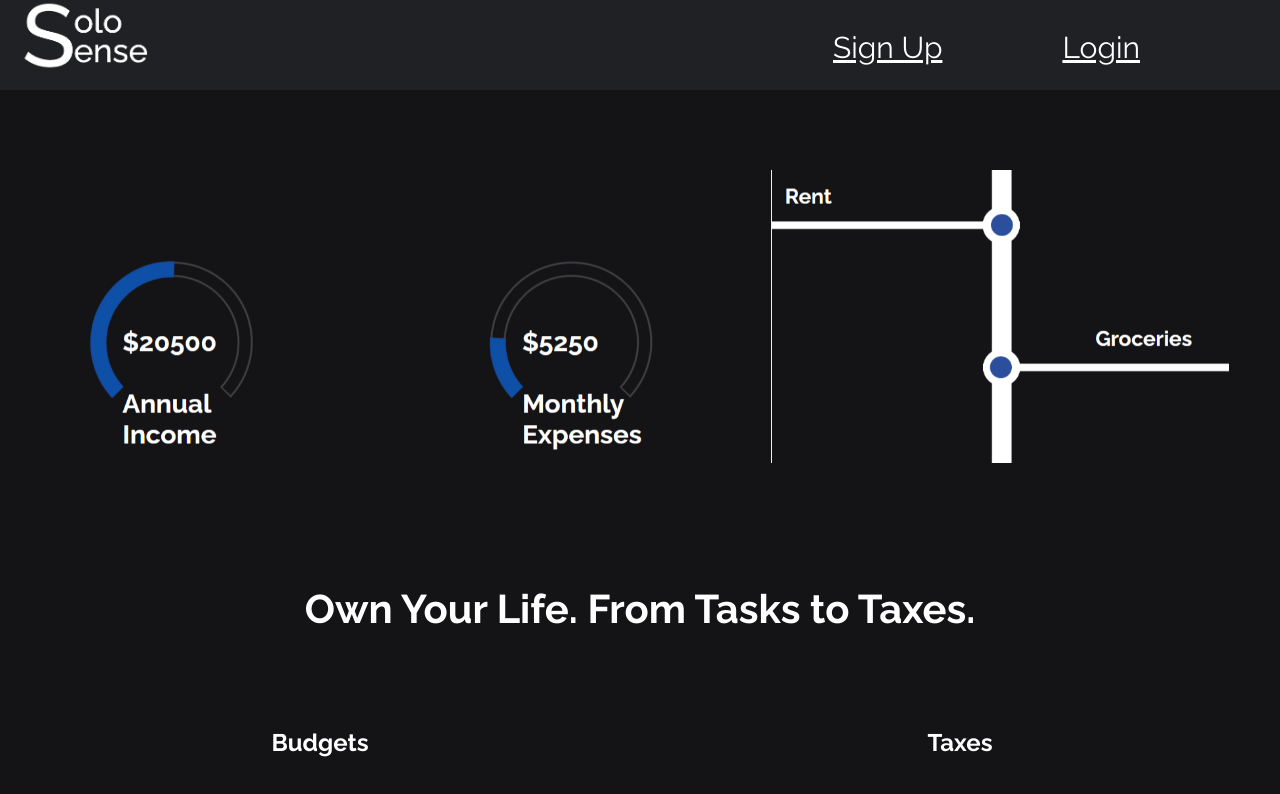
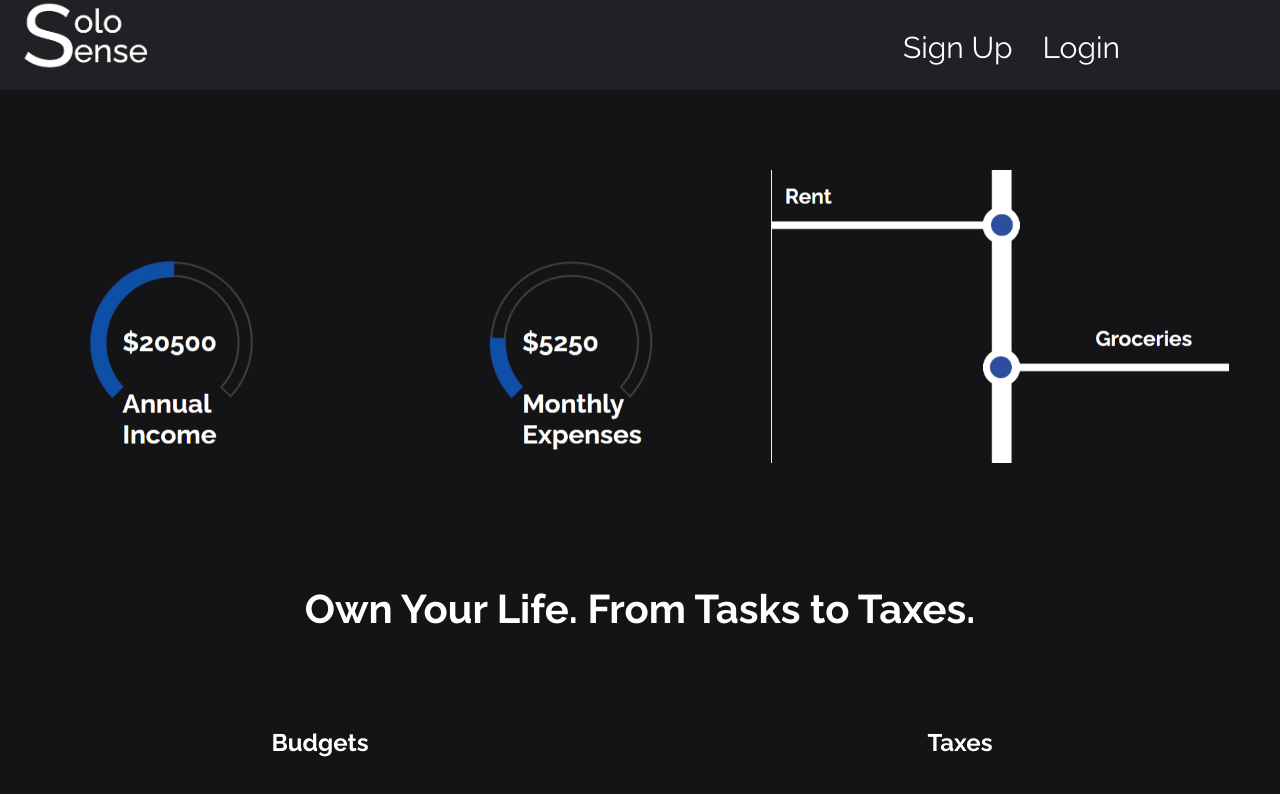
Before and after one commit to untold-titan/calgaryhacks-budgetingapp, a SvelteKit app: page / in a window 1280 px wide. Shown: the top 794 px of the page. Built offline with nearby package versions, Linux system fonts and the light colour scheme; no server answers.

Commit message:
fixed nav

```diff
--- a/src/components/Navigation.svelte
+++ b/src/components/Navigation.svelte
@@ -1,6 +1,6 @@
 <nav>
   <ul style="display: flex;">
-    <li style="margin-right: 120px;"><a href="/signup" style="color: white;text-decoration: underline;">Sign Up</a></li>
-    <li><a href="/login" style="color: white;text-decoration: underline;">Login</a></li>
+    <li style="margin-right: 30px;"><a href="/signup" style="color: white;">Sign Up</a></li>
+    <li><a href="/login" style="color: white;margin-right: 20px;">Login</a></li>
   </ul>
 </nav>
--- a/src/styles/styles.css
+++ b/src/styles/styles.css
@@ -6,7 +6,6 @@
   align-items: row;
   text-align: center;
 }
-
 
 li {
   list-style-type: none !important;
```
